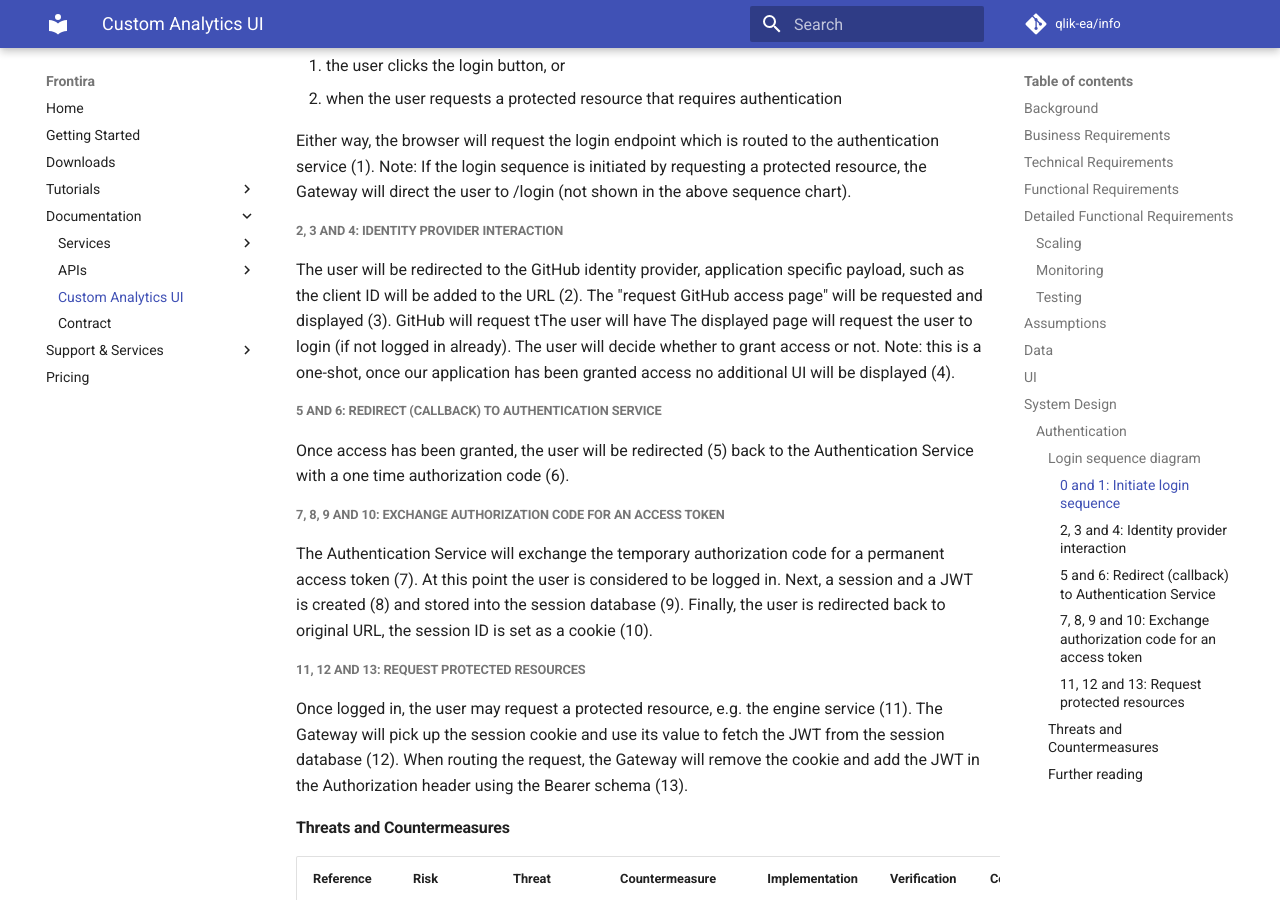
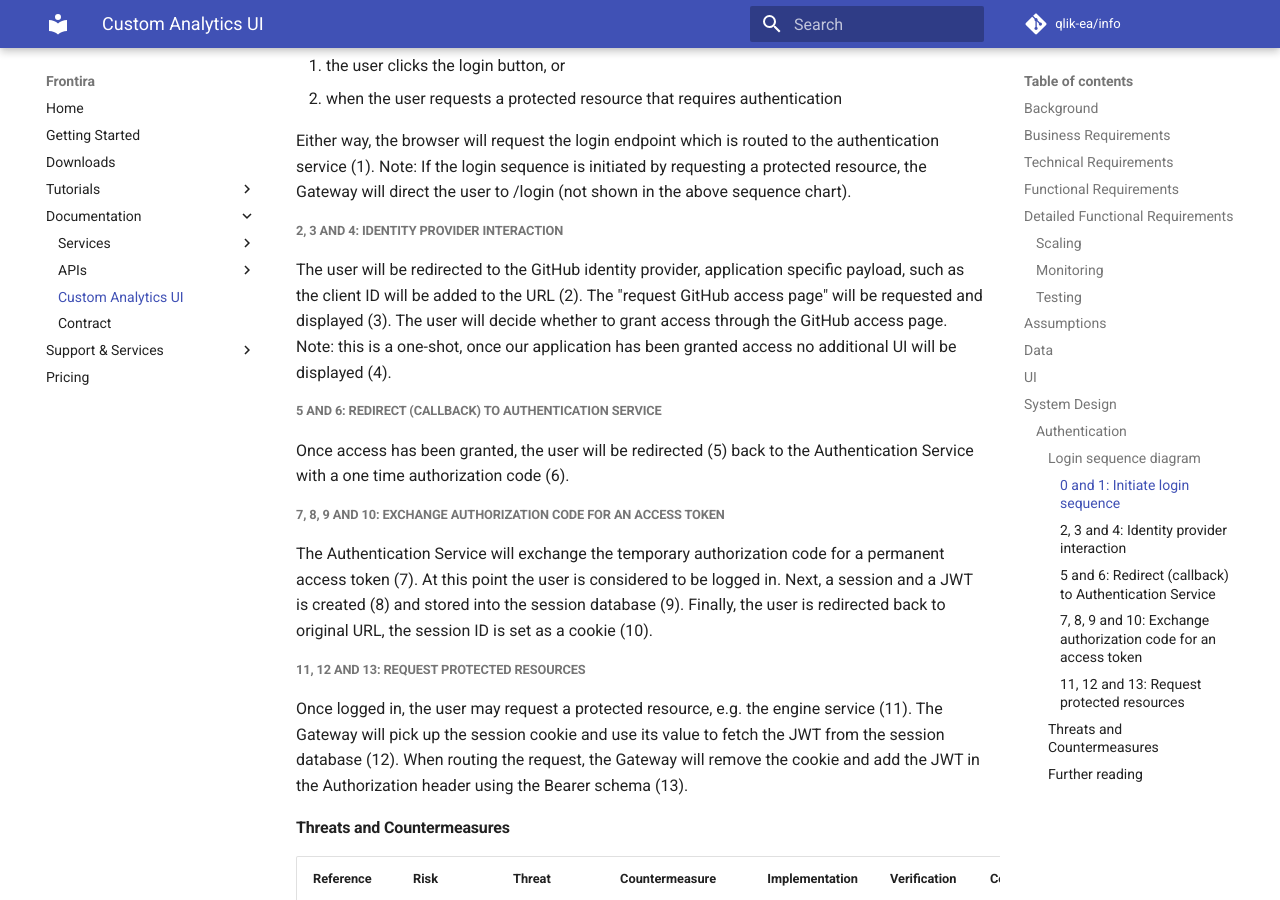
Before and after one commit to qlik-oss/core-website, an MkDocs documentation site: the page built from docs/documentation/custom-analytics-ui.md, in a window 1280 px wide and 900 px high, scrolled down 6796 px. Built offline with MkDocs 1.6.1 and Material for MkDocs 9.7.7, drawn with Linux system fonts in a browser that asks for light colours; comment, search, counter and statistics services are not loaded; old or Windows-style settings are respelled for this version of MkDocs.

Commit message:
Fix typo

```diff
--- a/docs/documentation/custom-analytics-ui.md
+++ b/docs/documentation/custom-analytics-ui.md
@@ -171,8 +171,7 @@ the Gateway will direct the user to /login  (not shown in the above sequence cha
 The user will be redirected to the GitHub identity provider, application specific payload,
 such as the client ID will be added to the URL (2).
 The "request GitHub access page" will be requested and displayed (3).
-GitHub will request tThe user will have The displayed page will request the user to login (if not logged in already).
-The user will decide whether to grant access or not.
+The user will decide whether to grant access through the GitHub access page.
 Note: this is a one-shot, once our application has been granted access no additional UI will be displayed (4).
 
 ##### 5 and 6: Redirect (callback) to Authentication Service
```
